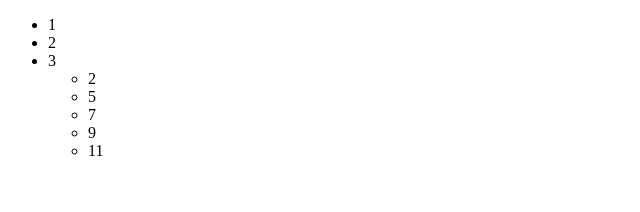
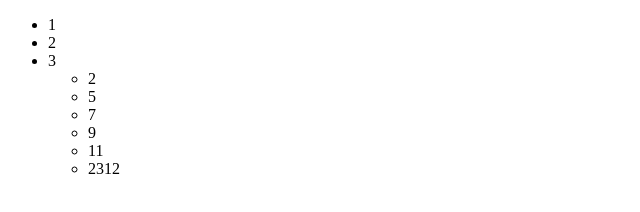
Before and after one commit to OlegovichO/tutorial, a plain HTML site: page index.html in a window 1280 px wide. Shown: the full height of the page, 0-640 px from the left. Drawn offline with Linux system fonts and the light colour scheme.

```diff
--- a/index.html
+++ b/index.html
@@ -18,6 +18,7 @@
                 <li>7</li>
                 <li>9</li>
                 <li>11</li>
+                <li>2312</li>
             </ul>
         </div>
     </ul>
```
